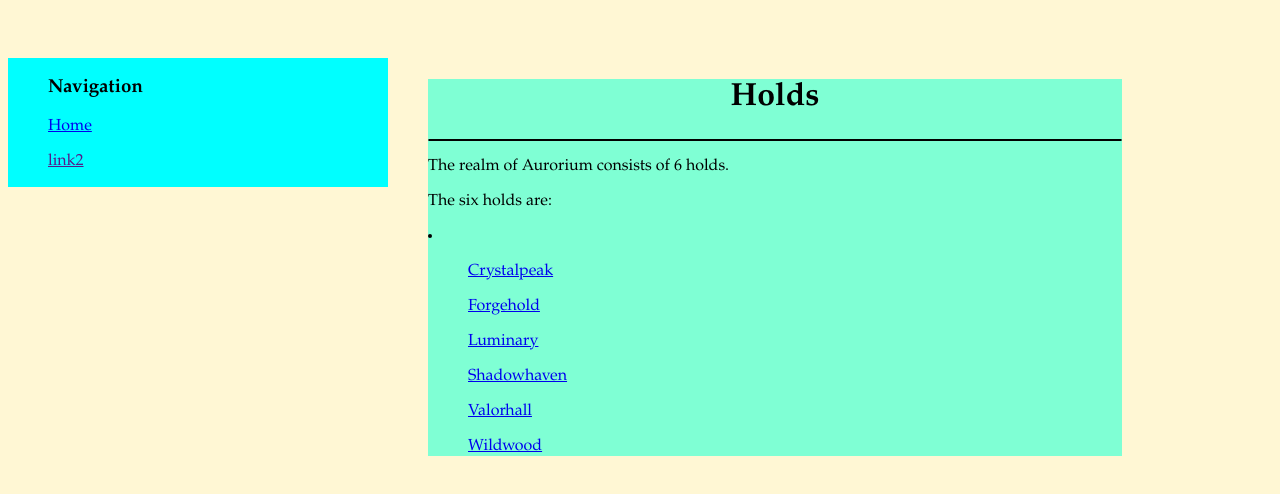
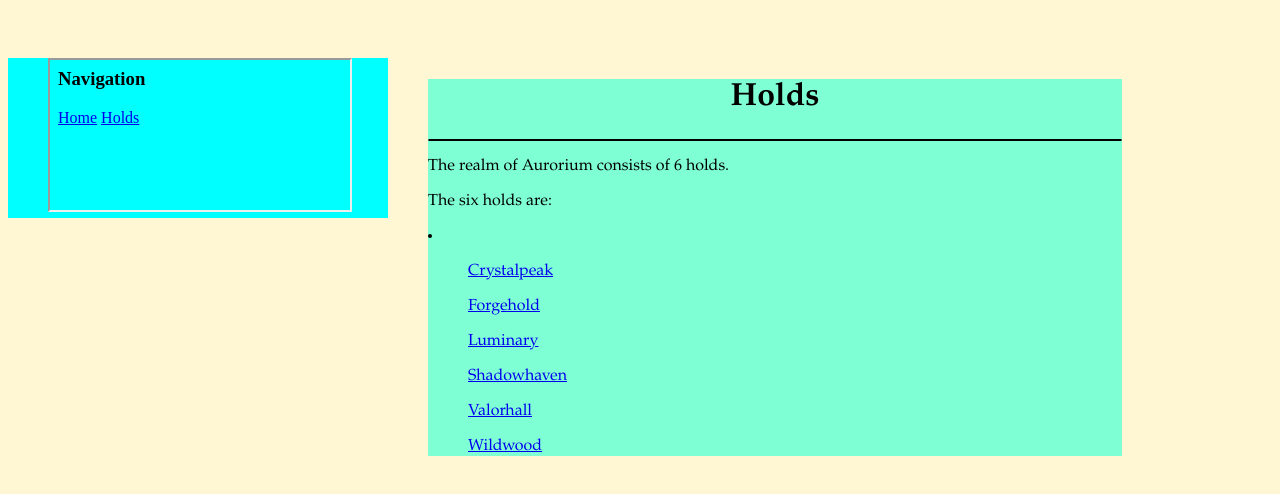
Before and after one commit to Datskalf/Datskalf.github.io, a plain HTML site: page Aurorium/Holds/index.html in a window 1280 px wide. Drawn offline with nearby package versions, Linux system fonts and the light colour scheme; files that its build step writes are made by us from their sources.

Commit message:
Update index.html
Used iframe to easily import the sidebar

```diff
--- a/Aurorium/Holds/index.html
+++ b/Aurorium/Holds/index.html
@@ -3,15 +3,12 @@
     <head>
         <link rel="stylesheet" href="statics/PageStyle.css"/>
         <script src="https://ajax.googleapis.com/ajax/libs/jquery/3.6.3/jquery.min.js"></script>
-        <script src="../statics/loadSidebar.js"></script>
     </head>
     <body>
         <div id="topbar"></div>
 
         <div id="sidebar">
-            <h3>Navigation</h3>
-            <a href="../index.html"><p>Home</p></a>
-            <a href=""><p>link2</p></a>
+            <iframe src="../statics/sidebar.html"></iframe>
         </div>
 
         <div id="mainContent">
```
